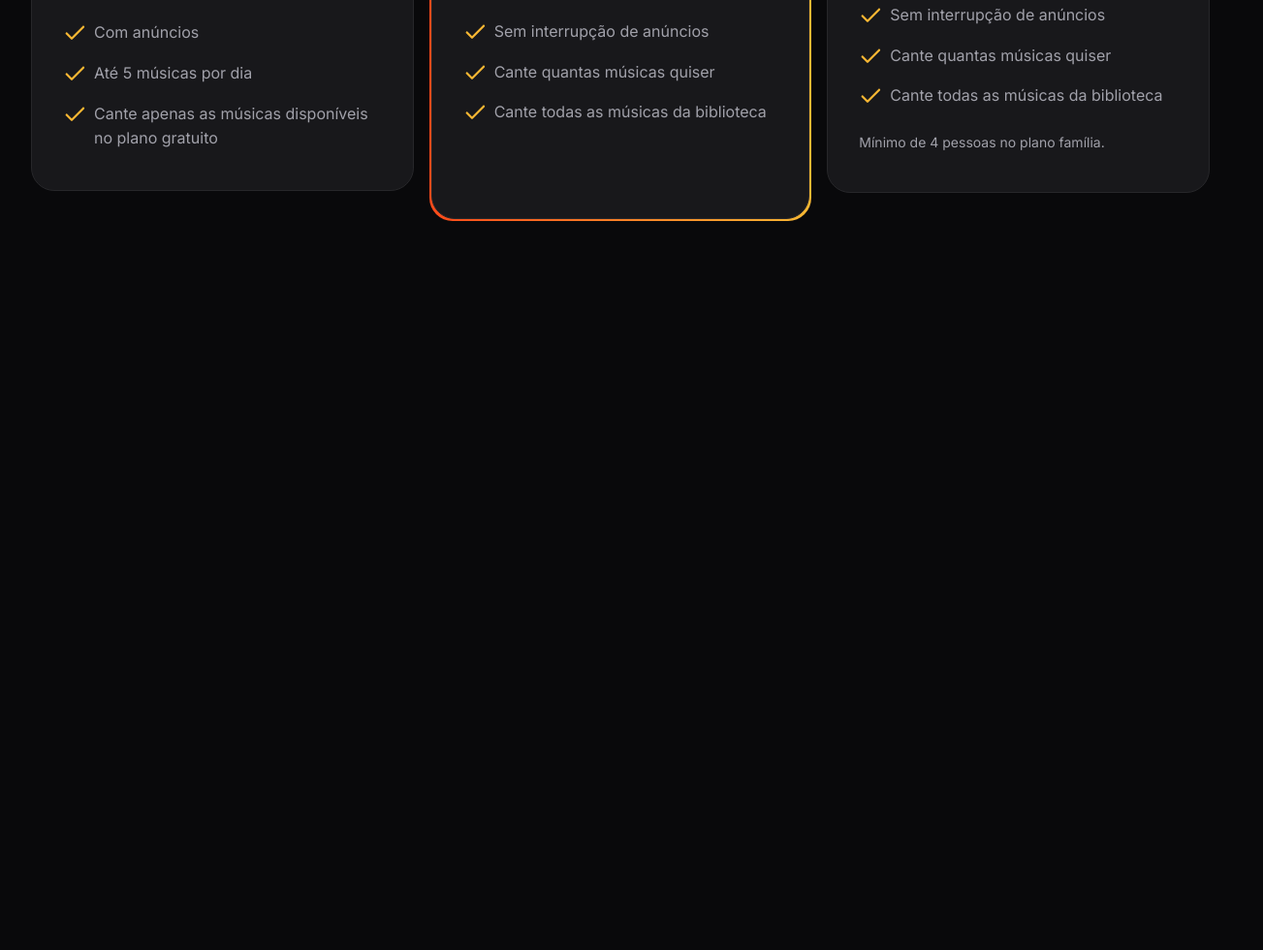
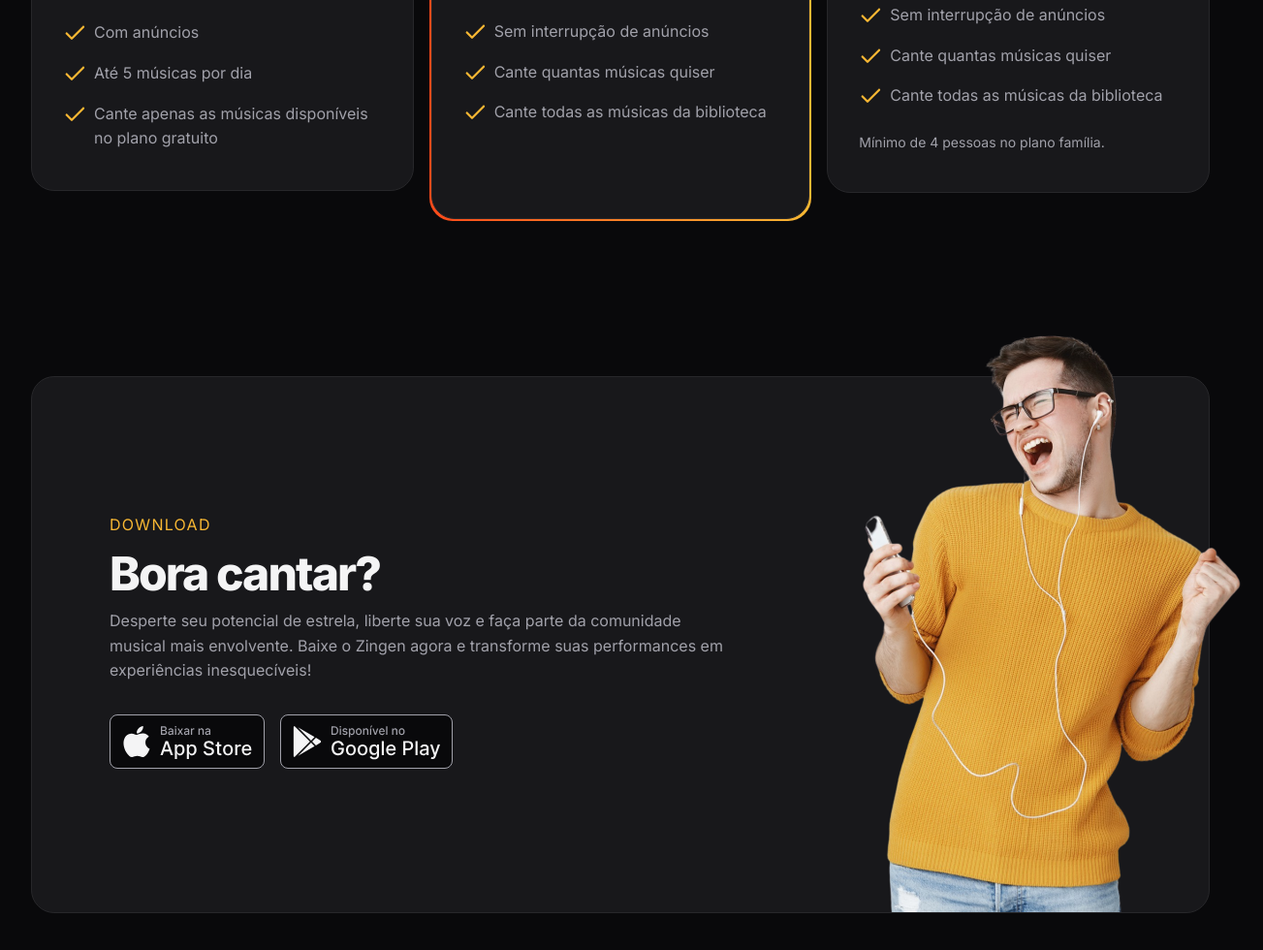
Before and after one commit to carlamagalhaes8/Zingen-landing-page-aplicativo, a plain HTML site: page index.html in a window 1280 px wide. Shown: the part 3267-4247 px from the top of the page at 97% size, 1303 px wide, since content can reach past the window. Before the commit the page ends 3575 px from the top, so only its background shows below. Drawn offline with Linux system fonts and the light colour scheme.

Commit message:
Seção download

```diff
--- a/index.html
+++ b/index.html
@@ -151,5 +151,30 @@
             </div>
         </div>
     </section>
+
+    <section id="download">
+        <div class="container py-xl">
+            <div class="card px-lg even-columns items-center">
+                <div>
+                    <header>
+                        <strong>Download</strong>
+                        <h2>Bora cantar?</h2>
+                    </header>
+                    <p>
+                        Desperte seu potencial de estrela, liberte sua voz e faça parte da comunidade musical mais envolvente. Baixe o Zingen agora e transforme suas performances em experiências inesquecíveis!
+                    </p>
+                    <div class="buttons flex gap-1">
+                        <a href="#">
+                            <img src="assets/button-appstore.svg" alt="Baixar da Apple Store">
+                        </a>
+                        <a href="#">
+                            <img src="assets/button-playstore.svg" alt="Baixar da Play Store">
+                        </a>
+                    </div>
+                </div>
+                <img src="assets/rapaz-ouvindo-musica-com-fones-de-ouvido-e-cantando-no-aplicativo-de-karaoke-removebg 1.png" alt="">
+            </div>
+        </div>
+    </section>
 </body>
 </html>
--- /dev/null
+++ b/styles/download.css
@@ -0,0 +1,31 @@
+#download {
+    .card {
+        padding: 3rem 1.5rem 15rem;
+        position: relative;
+
+        & > img {
+            width: 14.5rem;
+            position: absolute;
+            bottom: 0;
+            right: -3.5rem;
+        }
+    }
+    .buttons {
+        flex-wrap: wrap;
+        margin-top: 2rem;
+    }
+
+    @media (width >= 80em) {
+        .card {
+            padding: 8.75rem 5rem;
+
+            & > div:nth-child(1) {
+                max-width: 40rem;
+            }
+
+            & > img {
+                width: 29.125rem;
+            }
+        }
+    }
+}
--- a/styles/global.css
+++ b/styles/global.css
@@ -43,6 +43,8 @@ html {
     font-size: var(--fs--base);
     line-height: 1.6;
     color: var(--text-color-primary);
+
+    overflow-x: hidden;
 }
 
 body {
--- a/styles/index.css
+++ b/styles/index.css
@@ -9,3 +9,4 @@
 @import url(cards.css);
 @import url(features.css) (width >= 80rem);
 @import url(pricing.css);
+@import url(download.css);
--- a/styles/pricing.css
+++ b/styles/pricing.css
@@ -112,5 +112,8 @@
         & .card:nth-child(3) .separator {
             margin-block: 1.5rem;
         }
-     }
+     }.btn-md {
+        padding: .75rem 1.5rem;
+        font-size: var(--fs-base);
+    }
 }
```
Also changed, not shown: assets/button-appstore.svg (added), assets/button-playstore.svg (added).
